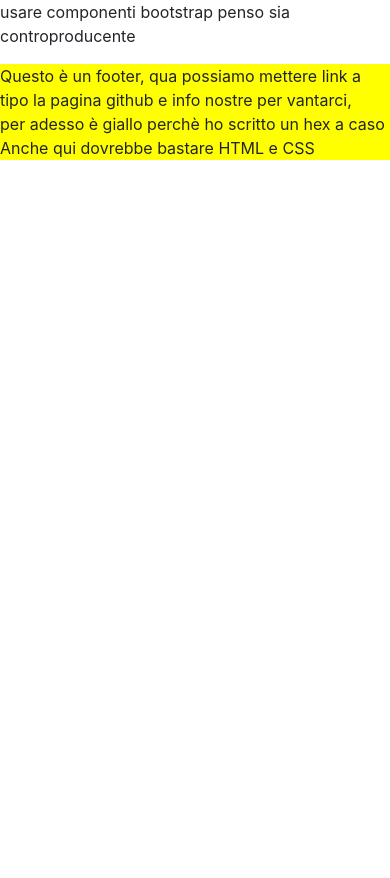
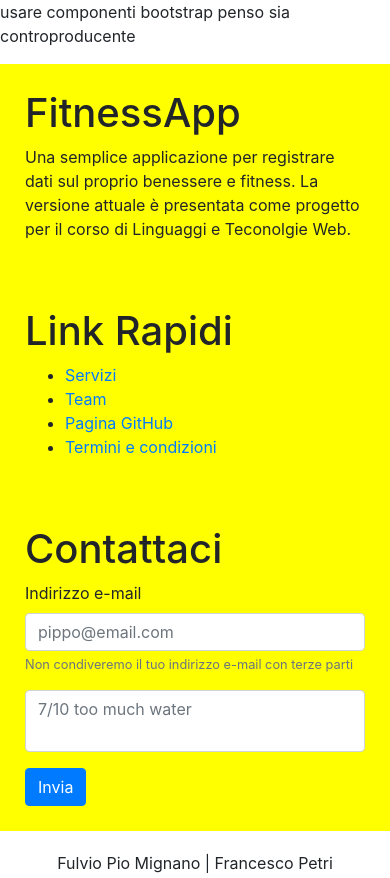
Before and after one commit to Fulvio-P/fitnessapp, a Vue app in the folder front-end/: page / in a window 390 px wide. Shown: the part 367-1245 px from the top of the page. Before the commit the page ends 844 px from the top, so only its background shows below. Built offline with nearby package versions, Linux system fonts and the light colour scheme.

Commit message:
Creato footer responsivo

```diff
--- a/front-end/src/components/LandingFooter.vue
+++ b/front-end/src/components/LandingFooter.vue
@@ -1,11 +1,58 @@
 <template>
   <div class="footer">
-    <p>
-      Questo è un footer, qua possiamo mettere link a tipo la pagina github e
-      info nostre per vantarci, <br />
-      per adesso è giallo perchè ho scritto un hex a caso<br />
-      Anche qui dovrebbe bastare HTML e CSS
-    </p>
+    <b-container
+    class="footer-content"
+    fluid
+    >
+      <b-row>
+        <b-col sm class="footer-section about">
+          <h1 class="logo-text">FitnessApp</h1>
+          <p>
+            Una semplice applicazione per registrare
+            dati sul proprio benessere e fitness. La
+            versione attuale è presentata come progetto
+            per il corso di Linguaggi e Teconolgie Web.
+          </p>
+        </b-col>
+        <b-col sm class="footer-section links">
+          <h1>Link Rapidi</h1>
+          <ul>
+            <li><a href="#">Servizi</a></li>
+            <li><a href="#">Team</a></li>
+            <li><a href="https://github.com/Fulvio-P/fitnessapp" class="git-hub">Pagina GitHub</a></li>
+            <li><a href="#">Termini e condizioni</a></li>
+          </ul>
+        </b-col>
+        <b-col sm class="footer-section contact-form">
+          <h1>Contattaci</h1>
+          <b-form>
+            <b-form-group
+            label="Indirizzo e-mail"
+            label-for="input-1"
+            description="Non condiveremo il tuo indirizzo e-mail con terze parti"
+            >
+              <b-form-input
+              id="input-1"
+              type="email"
+              required
+              placeholder="pippo@email.com"
+              ></b-form-input>
+            </b-form-group>
+            <b-form-group>
+              <b-form-textarea
+              id="input-textarea"
+              placeholder="7/10 too much water"
+              no-resize
+              ></b-form-textarea>
+            </b-form-group>
+            <b-button type="submit" variant="primary">Invia</b-button>
+          </b-form>
+        </b-col>
+      </b-row>
+    </b-container>
+    <div class="footer-bottom">
+      Fulvio Pio Mignano | Francesco Petri
+    </div>
   </div>
 </template>
 
@@ -19,4 +66,16 @@ export default {
 .footer {
   background: #ffff00;
 }
+
+.footer .footer-content .footer-section {
+  padding: 25px;
+}
+
+.footer .footer-bottom {
+  background: #ffffff;
+  height: 50px;
+  width: 100%;
+  text-align: center;
+  padding-top: 20px;
+}
 </style>
```
